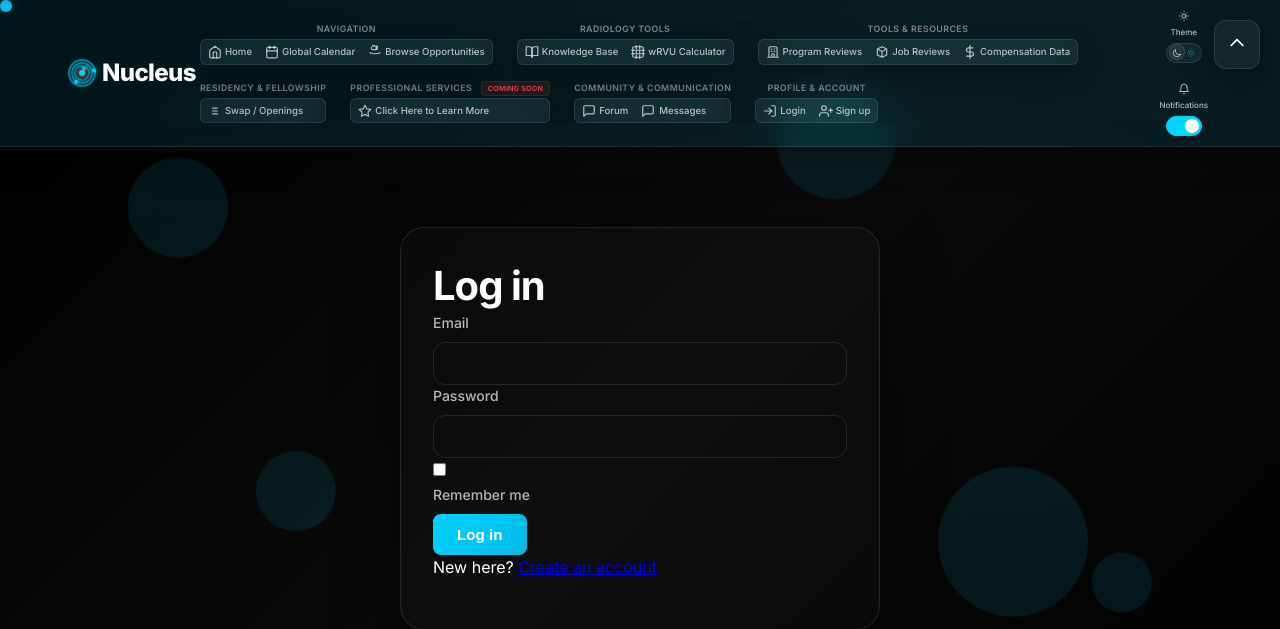
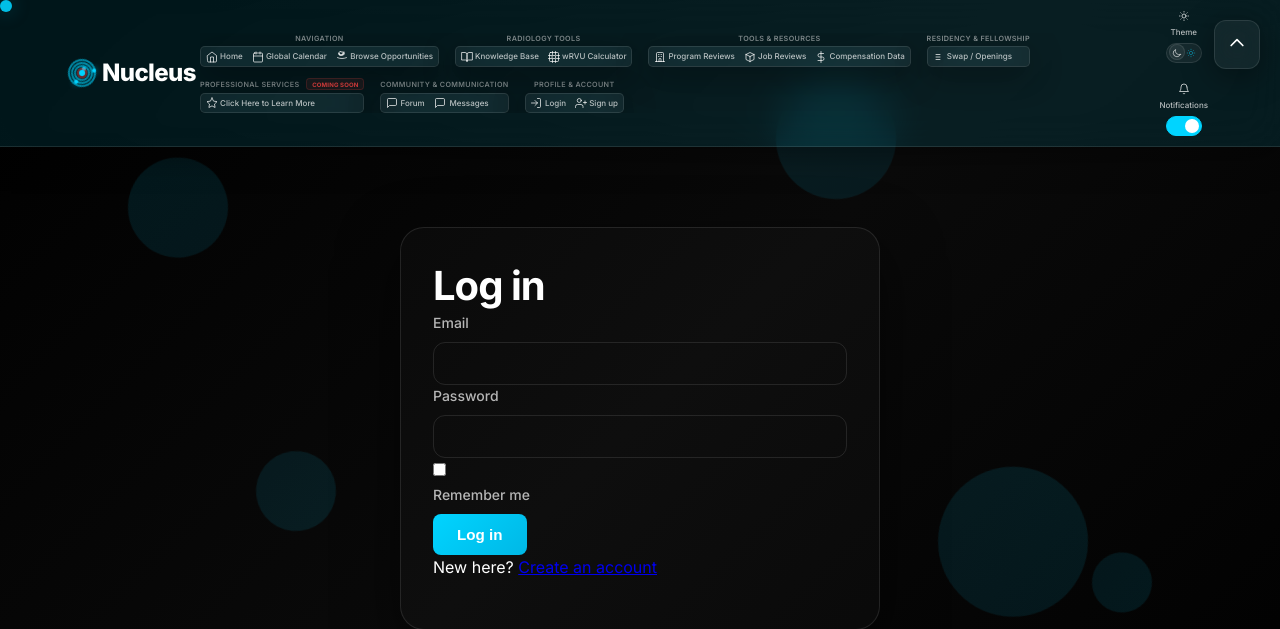
Before and after one commit to roodchris/Nucleus, a Flask app: a page that uses app/templates/base.html in a window 1280 px wide. Shown: the top 629 px of the page. Run offline with Flask 3, Linux system fonts and the light colour scheme.

Commit message:
Decrease header navigation box sizes and text sizes
- Reduce group label font size from 0.55rem to 0.45rem
- Reduce nav link font size from 0.6rem to 0.5rem
- Reduce nav link padding from 0.1875rem 0.375rem to 0.125rem 0.25rem
- Reduce group tabs padding from 0.0625rem to 0.05rem
- Reduce border radius from 0.375rem to 0.3rem
- Reduce icon size from 14px to 12px
- Reduce gap between nav items from 0.0625rem to 0.05rem
- Reduce gap between nav groups from 1.5rem to 1rem
- Reduce max-height from calc(2 * (70px + 1rem)) to calc(2 * (55px + 0.75rem))
- Reduce coming soon badge font size and padding

```diff
--- a/app/templates/base.html
+++ b/app/templates/base.html
@@ -724,10 +724,10 @@
     .nav-groups {
       display: flex;
       align-items: start;
-      gap: 1.5rem;
+      gap: 1rem;
       flex-wrap: wrap;
       max-width: 100%;
-      row-gap: 1rem;
+      row-gap: 0.75rem;
     }
 
     /* Force 2-row layout for nav groups - distribute evenly */
@@ -736,7 +736,7 @@
         display: flex;
         flex-wrap: wrap;
         align-content: flex-start;
-        max-height: calc(2 * (70px + 1rem));
+        max-height: calc(2 * (55px + 0.75rem));
         overflow: hidden;
       }
 
@@ -749,27 +749,27 @@
     .nav-group {
       display: flex;
       flex-direction: column;
-      gap: 0.125rem;
+      gap: 0.1rem;
     }
 
     .group-label {
-      font-size: 0.55rem;
+      font-size: 0.45rem;
       font-weight: 600;
       color: var(--text-muted);
       text-transform: uppercase;
       letter-spacing: 0.05em;
-      margin-bottom: 0.0625rem;
+      margin-bottom: 0.05rem;
       text-align: center;
     }
 
     .coming-soon-badge {
-      font-size: 0.45rem;
+      font-size: 0.375rem;
       font-weight: 700;
       color: #ef4444;
       background: rgba(239, 68, 68, 0.1);
-      padding: 0.125rem 0.375rem;
-      border-radius: 0.25rem;
-      margin-left: 0.375rem;
+      padding: 0.1rem 0.3rem;
+      border-radius: 0.2rem;
+      margin-left: 0.3rem;
       border: 1px solid rgba(239, 68, 68, 0.2);
       text-transform: uppercase;
       letter-spacing: 0.025em;
@@ -778,13 +778,13 @@
     .group-tabs {
       display: flex;
       align-items: center;
-      gap: 0.0625rem;
+      gap: 0.05rem;
       background: var(--glass);
       backdrop-filter: var(--blur);
       -webkit-backdrop-filter: var(--blur);
       border: 1px solid var(--glass-border);
-      border-radius: 0.375rem;
-      padding: 0.0625rem;
+      border-radius: 0.3rem;
+      padding: 0.05rem;
       box-shadow: var(--shadow);
       transition: all 0.3s cubic-bezier(0.4, 0, 0.2, 1);
     }
@@ -806,9 +806,9 @@
       color: var(--text-secondary);
       text-decoration: none;
       font-weight: 500;
-      font-size: 0.6rem;
-      padding: 0.1875rem 0.375rem;
-      border-radius: 0.25rem;
+      font-size: 0.5rem;
+      padding: 0.125rem 0.25rem;
+      border-radius: 0.2rem;
       transition: all 0.3s cubic-bezier(0.4, 0, 0.2, 1);
       position: relative;
       overflow: hidden;
@@ -816,7 +816,7 @@
       text-align: center;
       display: inline-flex;
       align-items: center;
-      gap: 0.1875rem;
+      gap: 0.15rem;
     }
 
     nav a::before {
```
Also changed, not shown: other parts of app/templates/base.html (+22 -22 lines).
